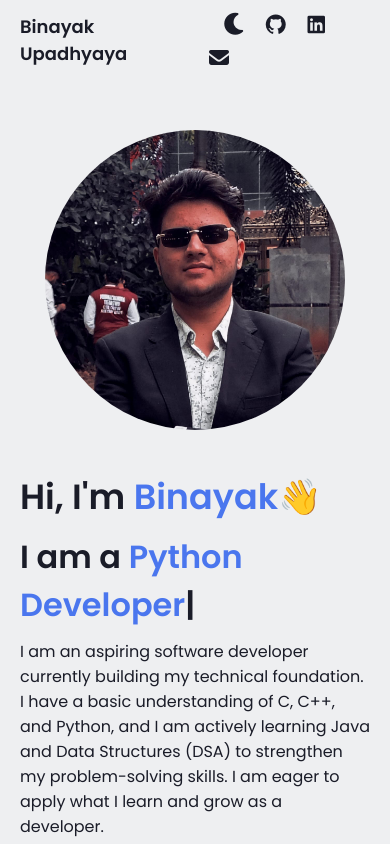
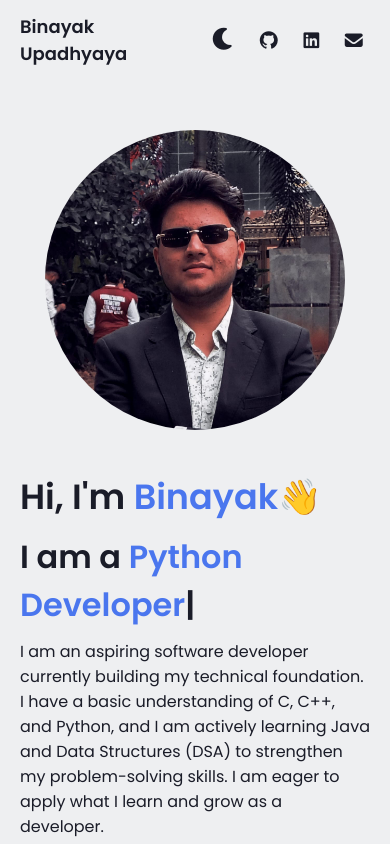
Before and after one commit to bina26/bina26.github.io, a plain HTML site: page index.html in a window 390 px wide. Shown: the top 844 px of the page. Drawn offline with nearby package versions, Linux system fonts and the light colour scheme.

Commit message:
Fix mobile navbar spacing and scroll-to-top visibility

```diff
--- a/styles.css
+++ b/styles.css
@@ -68,7 +68,8 @@ nav .left a{
 
 nav .right a{
     color: var(--text-color);
-    margin: 0 10px;
+    display: flex;
+    align-items: center;
 }
 
 nav .right a:last-child{
@@ -80,6 +81,12 @@ nav .right a:last-child{
 
 nav .right a span {
     margin-left: 5px;
+}
+
+nav .right {
+    display: flex;
+    align-items: center;
+    gap: 15px; /* Creates consistent space between icons */
 }
 
 /* SECTION-1 */
@@ -275,7 +282,7 @@ nav .right a span {
 }
 
 #scrollTopBtn{
-    display: block;
+    display: none;
     position: fixed;
     bottom: 20px;
     right: 30px;
@@ -423,4 +430,13 @@ footer .socials a:hover{
         font-size: 20px;
         margin: 0 5px;
     }
+
+    nav .right {
+        gap: 10px;
+    }
+
+    nav .right a,
+    nav .right button{
+        font-size: 18px;
+    }
 }
```
